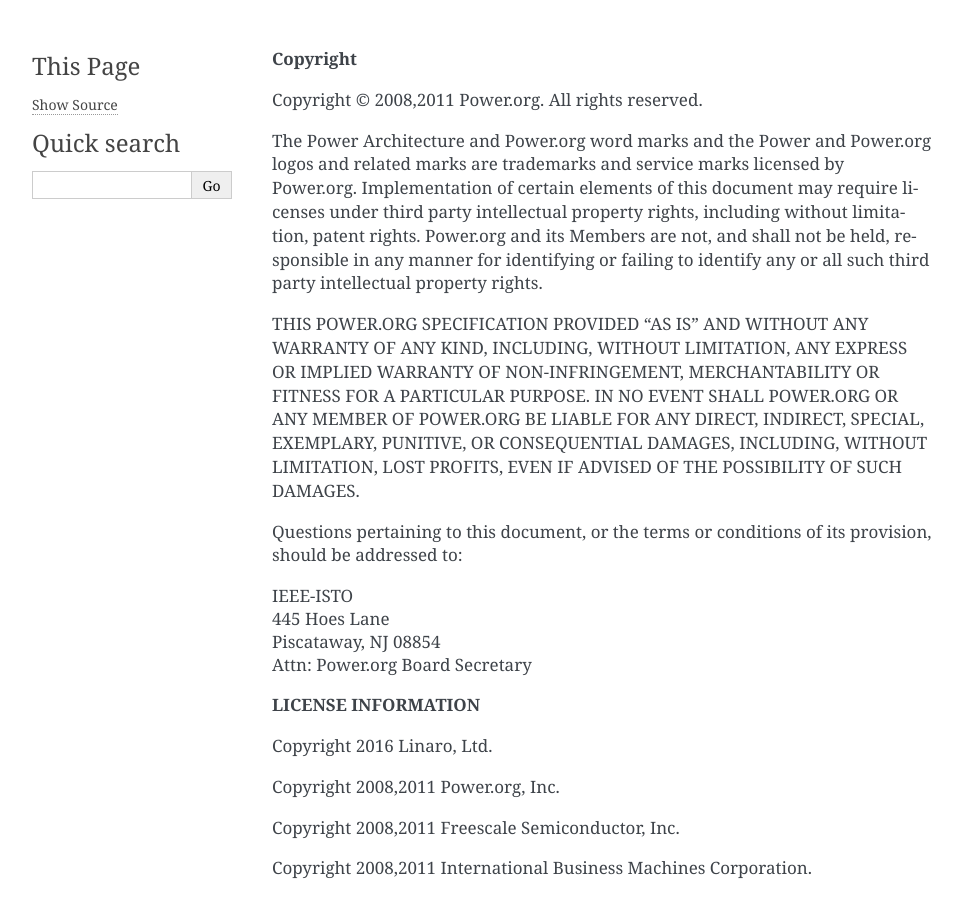
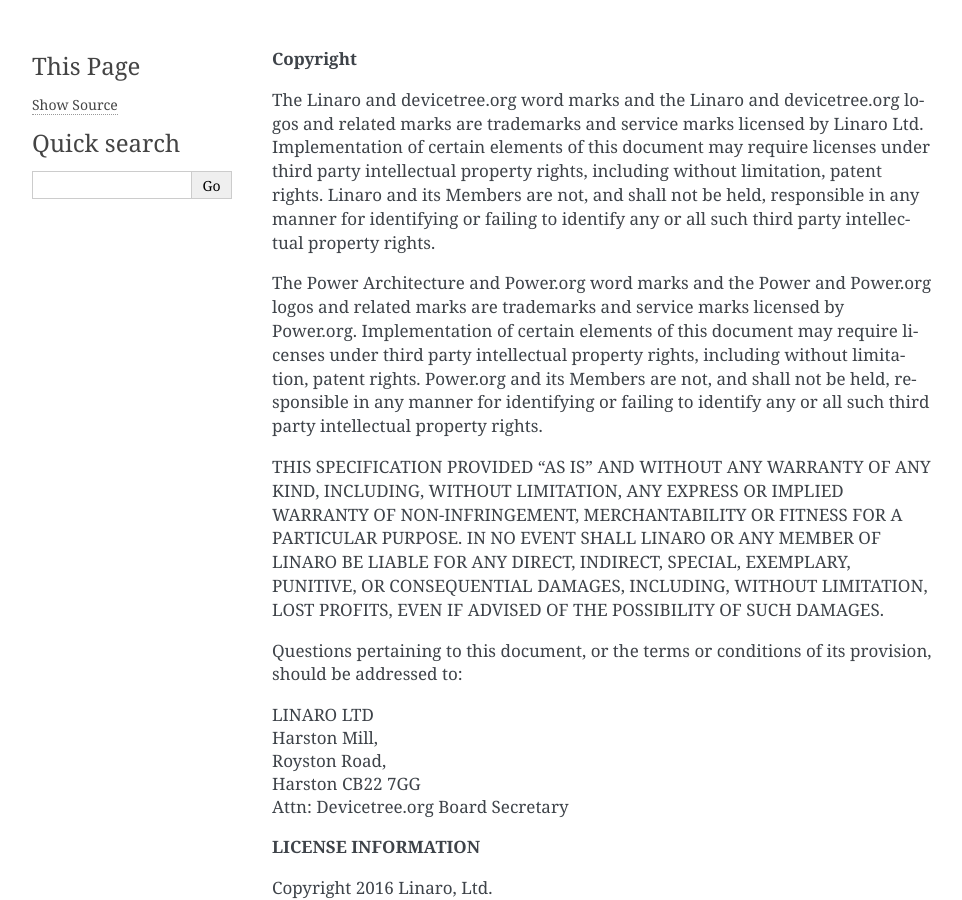
Before and after one commit to devicetree-org/devicetree-specification, a Sphinx documentation site: the page built from source/license.rst, in a window 1280 px wide and 900 px high. Shown: the whole window, without its empty margins (148-1110 px from the left). Built offline with Sphinx 7.4.7, drawn with Linux system fonts in a browser that asks for light colours.

Commit message:
Updated license.rst - copyrights and licensing
Updated copyright and licensing sections to refer to devicetree.org and
Linaro Ltd appropriately

Signed-off-by: Kanta Vekaria <kanta.vekaria@linaro.org>
Signed-off-by: Grant Likely <grant.likely@linaro.org>

```diff
--- a/source/license.rst
+++ b/source/license.rst
@@ -1,6 +1,13 @@
 **Copyright**
 
-Copyright © 2008,2011 Power.org. All rights reserved.
+The Linaro and devicetree.org word marks and the Linaro and
+devicetree.org logos and related marks are trademarks and service marks
+licensed by Linaro Ltd. Implementation of certain elements of this
+document may require licenses under third party intellectual property
+rights, including without limitation, patent rights. Linaro and its
+Members are not, and shall not be held, responsible in any manner for
+identifying or failing to identify any or all such third party
+intellectual property rights.
 
 The Power Architecture and Power.org word marks and the Power and
 Power.org logos and related marks are trademarks and service marks
@@ -11,21 +18,22 @@
 identifying or failing to identify any or all such third party
 intellectual property rights.
 
-THIS POWER.ORG SPECIFICATION PROVIDED “AS IS” AND WITHOUT ANY WARRANTY
+THIS SPECIFICATION PROVIDED “AS IS” AND WITHOUT ANY WARRANTY
 OF ANY KIND, INCLUDING, WITHOUT LIMITATION, ANY EXPRESS OR IMPLIED
 WARRANTY OF NON-INFRINGEMENT, MERCHANTABILITY OR FITNESS FOR A
-PARTICULAR PURPOSE. IN NO EVENT SHALL POWER.ORG OR ANY MEMBER OF
-POWER.ORG BE LIABLE FOR ANY DIRECT, INDIRECT, SPECIAL, EXEMPLARY,
+PARTICULAR PURPOSE. IN NO EVENT SHALL LINARO OR ANY MEMBER OF
+LINARO BE LIABLE FOR ANY DIRECT, INDIRECT, SPECIAL, EXEMPLARY,
 PUNITIVE, OR CONSEQUENTIAL DAMAGES, INCLUDING, WITHOUT LIMITATION, LOST
 PROFITS, EVEN IF ADVISED OF THE POSSIBILITY OF SUCH DAMAGES.
 
 Questions pertaining to this document, or the terms or conditions of its
 provision, should be addressed to:
 
-| IEEE-ISTO
-| 445 Hoes Lane
-| Piscataway, NJ 08854
-| Attn: Power.org Board Secretary
+| LINARO LTD
+| Harston Mill,
+| Royston Road,
+| Harston CB22 7GG
+| Attn: Devicetree.org Board Secretary
 
 **LICENSE INFORMATION**
 
```
